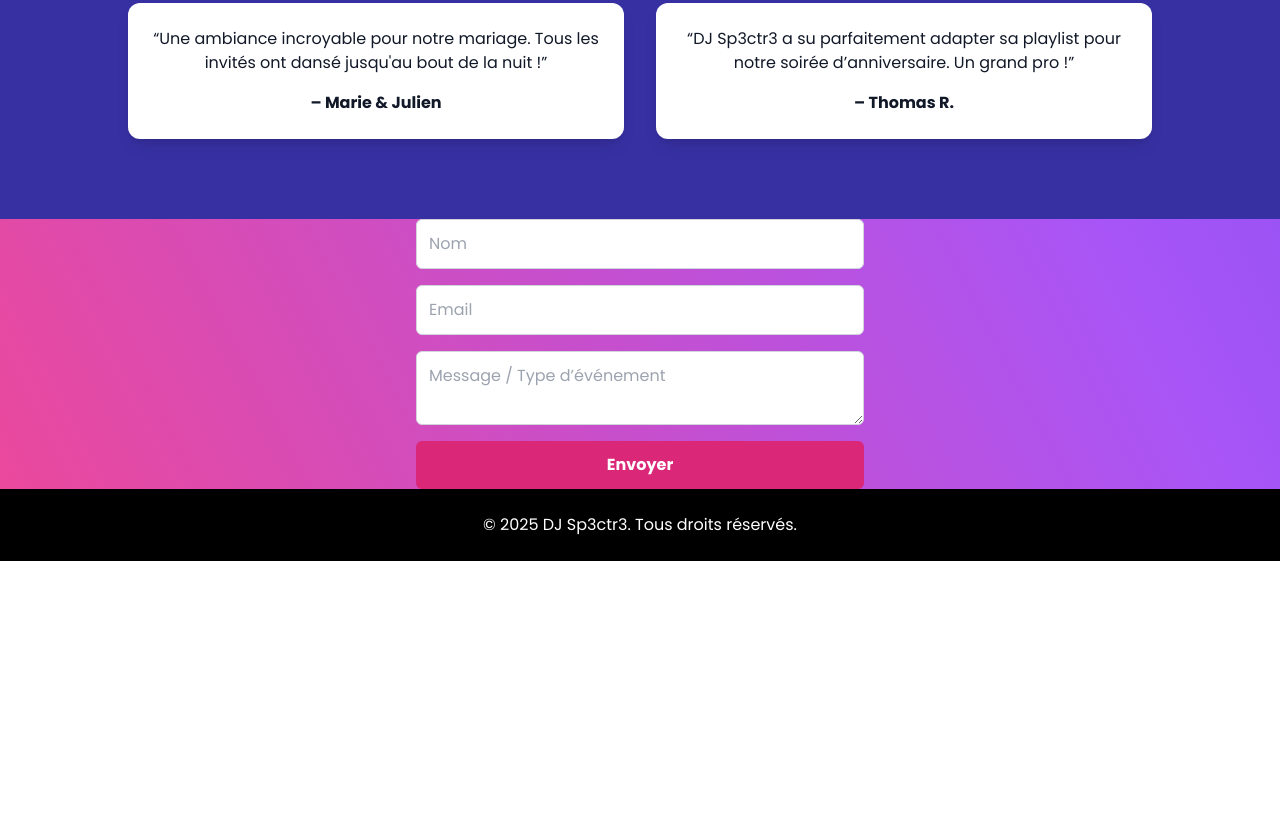
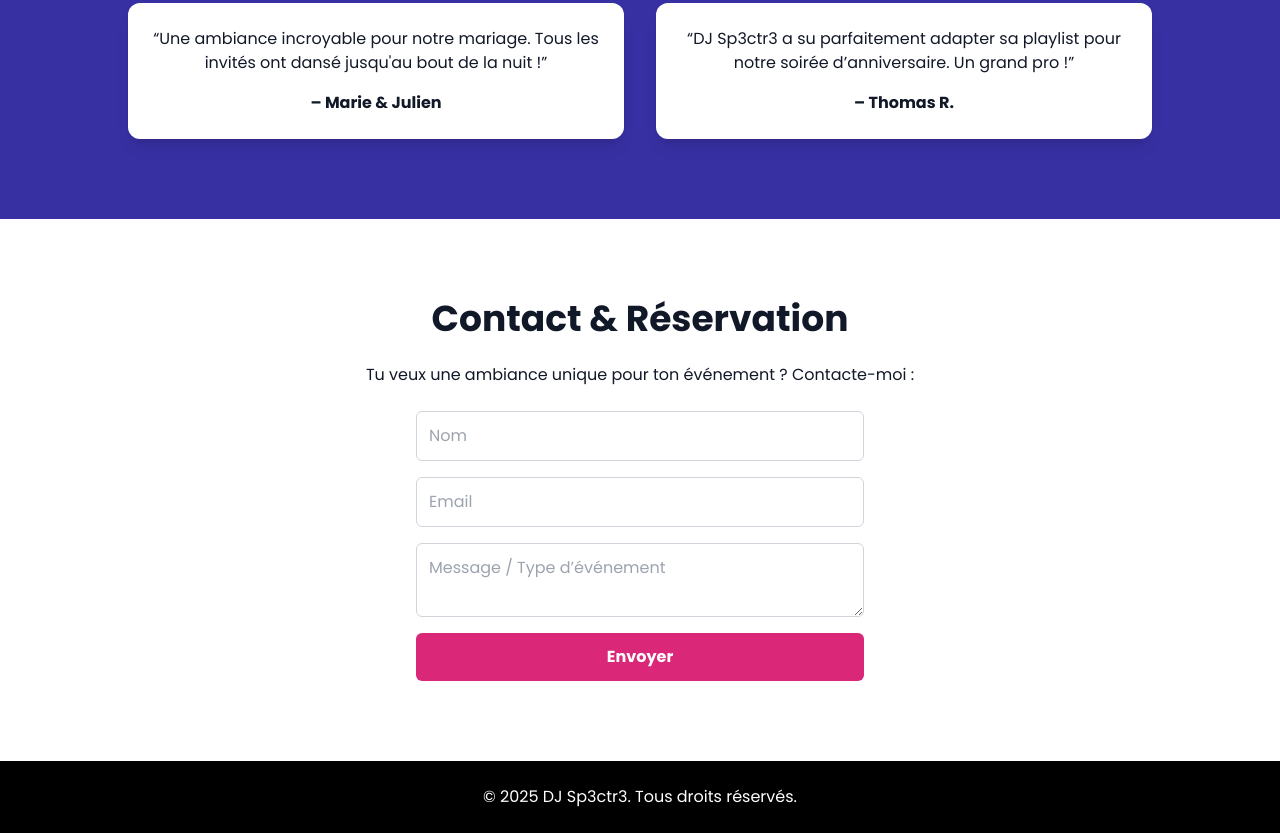
Before and after one commit to Dj-Sp3ctr3/dj-sp3ctr3, a plain HTML site: page index.html in a window 1280 px wide. Shown: the part 1902-2735 px from the top of the page. Before the commit the page ends 2463 px from the top, so only its background shows below. Drawn offline with nearby package versions, Linux system fonts and the light colour scheme.

Commit message:
Update index.html

```diff
--- a/index.html
+++ b/index.html
@@ -77,6 +77,10 @@
   </section>
 
   <!-- Contact -->
+  <section id="contact" class="py-20 px-6 bg-white text-gray-900">
+   <div class="max-w-4xl mx-auto text-center">
+    <h2 class="text-4xl font-bold mb-6">Contact & Réservation</h2>
+    <p class="mb-6">Tu veux une ambiance unique pour ton événement ? Contacte-moi :</p>
      <form action="https://formspree.io/f/xldnoykr" method="POST" class="grid gap-4 max-w-md mx-auto">
       <!-- Redirection vers la page merci.html en URL absolue -->
         <input type="hidden" name="_next" value="https://dj-sp3ctr3.github.io/djsp3ctr3/merci.html">
@@ -88,6 +92,8 @@
       Envoyer
       </button>
      </form>
+   </div>
+  </section>
 
   <!-- Footer -->
   <footer class="bg-black text-white text-center py-6">
```
Lines whose indentation alone changed are shown as unchanged.
